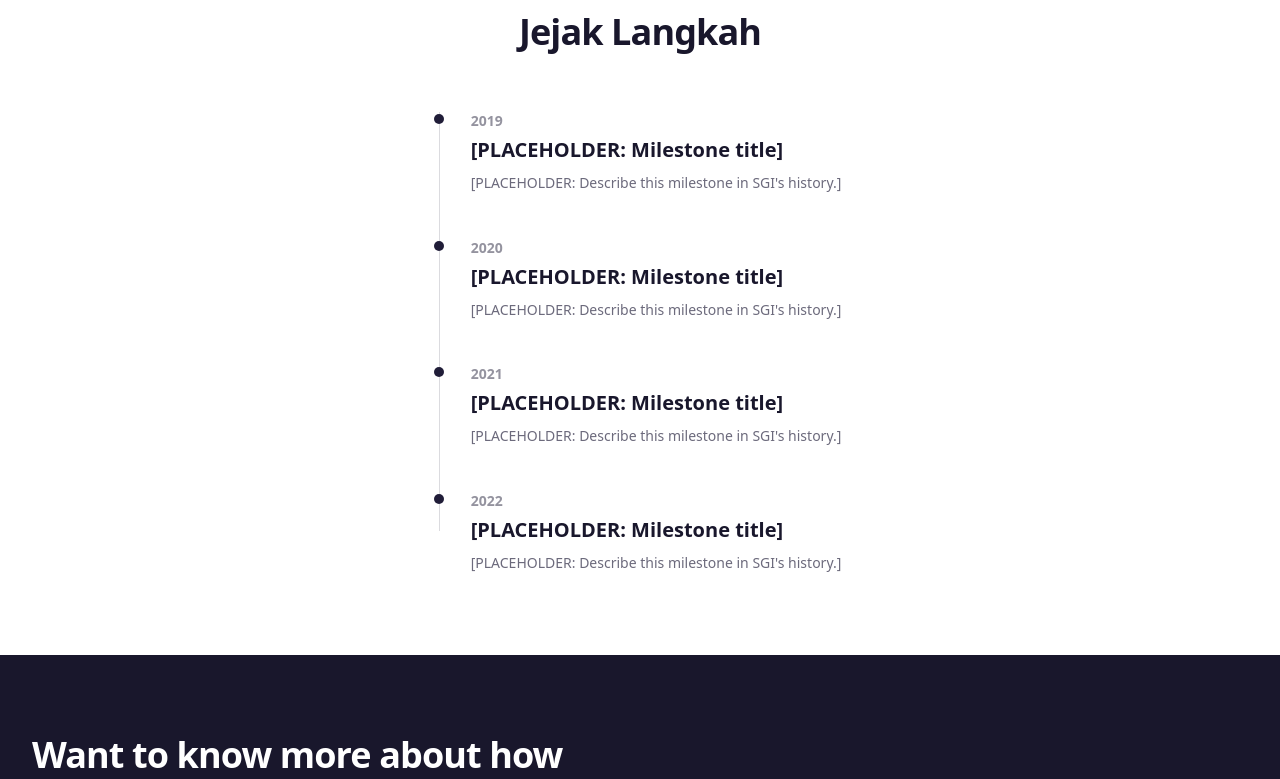
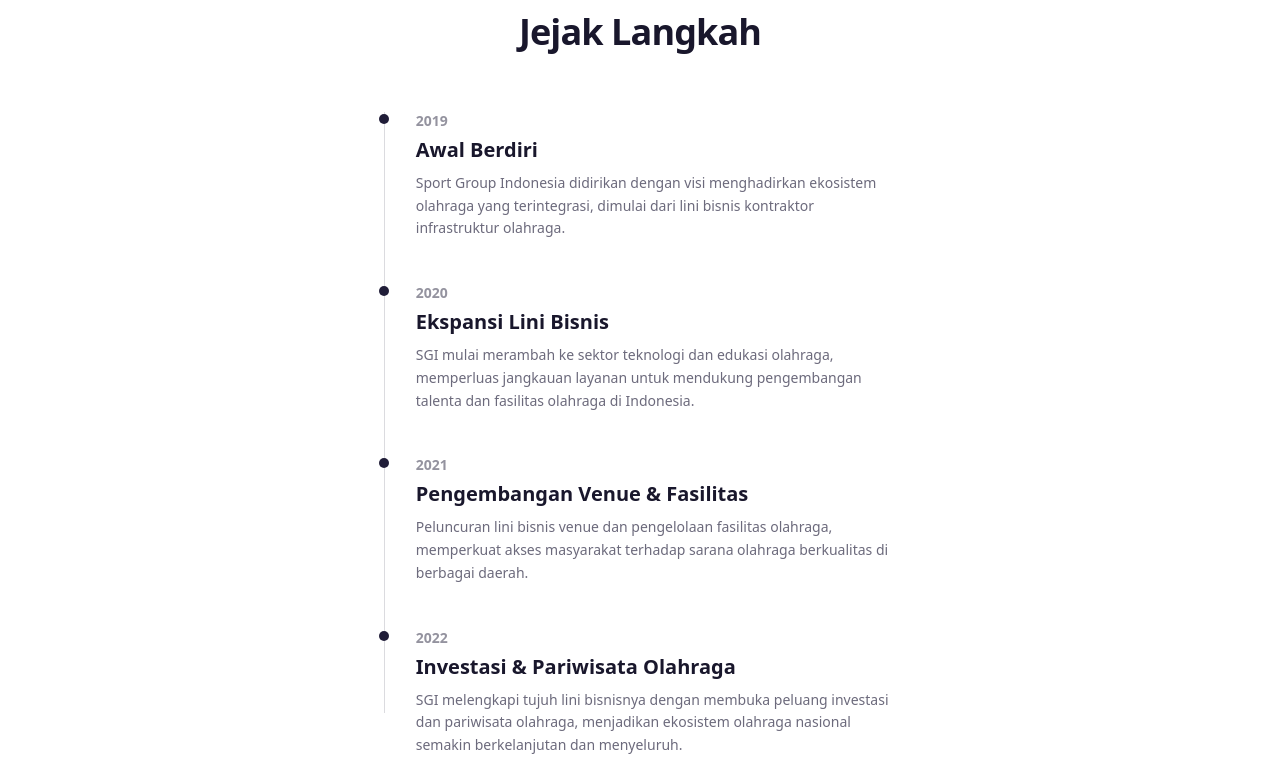
Before and after one commit to SporttekDev/sportgroup-landing, a Next.js app: page /about-us in a window 1280 px wide. Shown: the part 2181-2960 px from the top of the page. Built offline with nearby package versions, Linux system fonts and the light colour scheme.

Commit message:
feat: update another placeholder

```diff
--- a/app/about-us/page.tsx
+++ b/app/about-us/page.tsx
@@ -15,23 +15,27 @@
 const journey = [
     {
         year: "2019",
-        title: "[PLACEHOLDER: Milestone title]",
-        description: "[PLACEHOLDER: Describe this milestone in SGI's history.]",
+        title: "Awal Berdiri",
+        description:
+            "Sport Group Indonesia didirikan dengan visi menghadirkan ekosistem olahraga yang terintegrasi, dimulai dari lini bisnis kontraktor infrastruktur olahraga.",
     },
     {
         year: "2020",
-        title: "[PLACEHOLDER: Milestone title]",
-        description: "[PLACEHOLDER: Describe this milestone in SGI's history.]",
+        title: "Ekspansi Lini Bisnis",
+        description:
+            "SGI mulai merambah ke sektor teknologi dan edukasi olahraga, memperluas jangkauan layanan untuk mendukung pengembangan talenta dan fasilitas olahraga di Indonesia.",
     },
     {
         year: "2021",
-        title: "[PLACEHOLDER: Milestone title]",
-        description: "[PLACEHOLDER: Describe this milestone in SGI's history.]",
+        title: "Pengembangan Venue & Fasilitas",
+        description:
+            "Peluncuran lini bisnis venue dan pengelolaan fasilitas olahraga, memperkuat akses masyarakat terhadap sarana olahraga berkualitas di berbagai daerah.",
     },
     {
         year: "2022",
-        title: "[PLACEHOLDER: Milestone title]",
-        description: "[PLACEHOLDER: Describe this milestone in SGI's history.]",
+        title: "Investasi & Pariwisata Olahraga",
+        description:
+            "SGI melengkapi tujuh lini bisnisnya dengan membuka peluang investasi dan pariwisata olahraga, menjadikan ekosistem olahraga nasional semakin berkelanjutan dan menyeluruh.",
     },
 ];
 
--- a/app/business-line/[slug]/page.tsx
+++ b/app/business-line/[slug]/page.tsx
@@ -131,7 +131,7 @@
                     <Reveal mode="mount" className="mt-8 grid grid-cols-1 items-end gap-10 lg:grid-cols-[1fr_auto]">
                         <div className="max-w-3xl">
                             <div className="flex items-center gap-3">
-                                <div className="flex h-12 w-12 items-center justify-center rounded-lg bg-white/10">
+                                <div className="flex h-12 w-12 items-center justify-center rounded-lg bg-white">
                                     {businessLine.logo ? (
                                         <Image
                                             src={businessLine.logo}
--- a/app/contact/page.tsx
+++ b/app/contact/page.tsx
@@ -13,22 +13,22 @@
     {
         icon: MapPin,
         label: "Address",
-        value: "[PLACEHOLDER: SGI head office address]",
+        value: "Jl. Jenderal Sudirman Kav. 52-53, Jakarta Selatan 12190, Indonesia",
     },
     {
         icon: Phone,
         label: "Phone",
-        value: "[PLACEHOLDER: phone number]",
+        value: "+62 21 5140 1234",
     },
     {
         icon: Mail,
         label: "Email",
-        value: "[PLACEHOLDER: email address]",
+        value: "info@sportgroupindonesia.com",
     },
     {
         icon: Clock,
         label: "Operating Hours",
-        value: "[PLACEHOLDER: e.g. Mon–Fri, 09:00–17:00 WIB]",
+        value: "Mon–Fri, 09:00–17:00 WIB",
     },
 ];
 
@@ -73,11 +73,18 @@
                             ))}
                         </div>
 
-                        {/* Map placeholder */}
-                        <div className="mt-8 flex aspect-video items-center justify-center rounded-xl border border-navy-100 bg-navy-50">
-                            <span className="text-sm text-navy-400">
-                                [PLACEHOLDER: embed map here]
-                            </span>
+                        {/* Map embed (dummy location: Jakarta Selatan) */}
+                        <div className="mt-8 aspect-video overflow-hidden rounded-xl border border-navy-100">
+                            <iframe
+                                src="https://www.google.com/maps/embed?pb=!1m18!1m12!1m3!1d15865.276!2d106.8195!3d-6.2244!2m3!1f0!2f0!3f0!3m2!1i1024!2i768!4f13.1!3m3!1m2!1s0x0%3A0x0!2zNsKwMTMnMjcuOSJTIDEwNsKwNDknMTAuMiJF!5e0!3m2!1sen!2sid!4v1000000000000"
+                                width="100%"
+                                height="100%"
+                                style={{ border: 0 }}
+                                allowFullScreen
+                                loading="lazy"
+                                referrerPolicy="no-referrer-when-downgrade"
+                                title="Sport Group Indonesia office location"
+                            />
                         </div>
                     </div>
 
@@ -103,14 +110,14 @@
                     </div>
                     <div className="flex flex-wrap gap-3">
                         <a
-                            href="[PLACEHOLDER: WhatsApp link]"
+                            href="https://wa.me/6281234567890"
                             className="inline-flex items-center gap-2 rounded-lg bg-white px-5 py-3 text-sm font-medium text-navy-900 transition-colors hover:bg-navy-100"
                         >
                             <MessageCircle className="h-4 w-4" />
                             Chat on WhatsApp
                         </a>
                         <a
-                            href="[PLACEHOLDER: Instagram link]"
+                            href="https://instagram.com/sportgroupindonesia"
                             className="inline-flex items-center gap-2 rounded-lg border border-navy-700 px-5 py-3 text-sm font-medium text-white transition-colors hover:bg-navy-800"
                         >
                             @sportgroupindonesia
```
